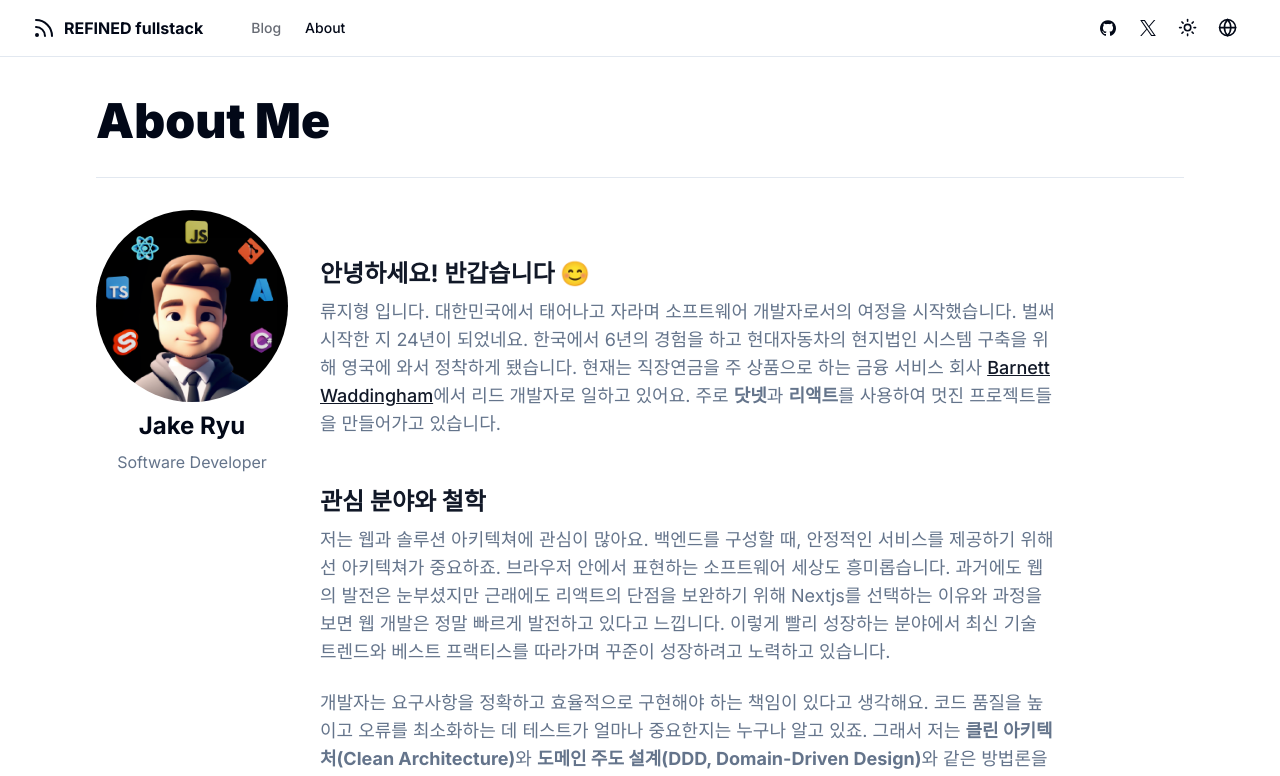
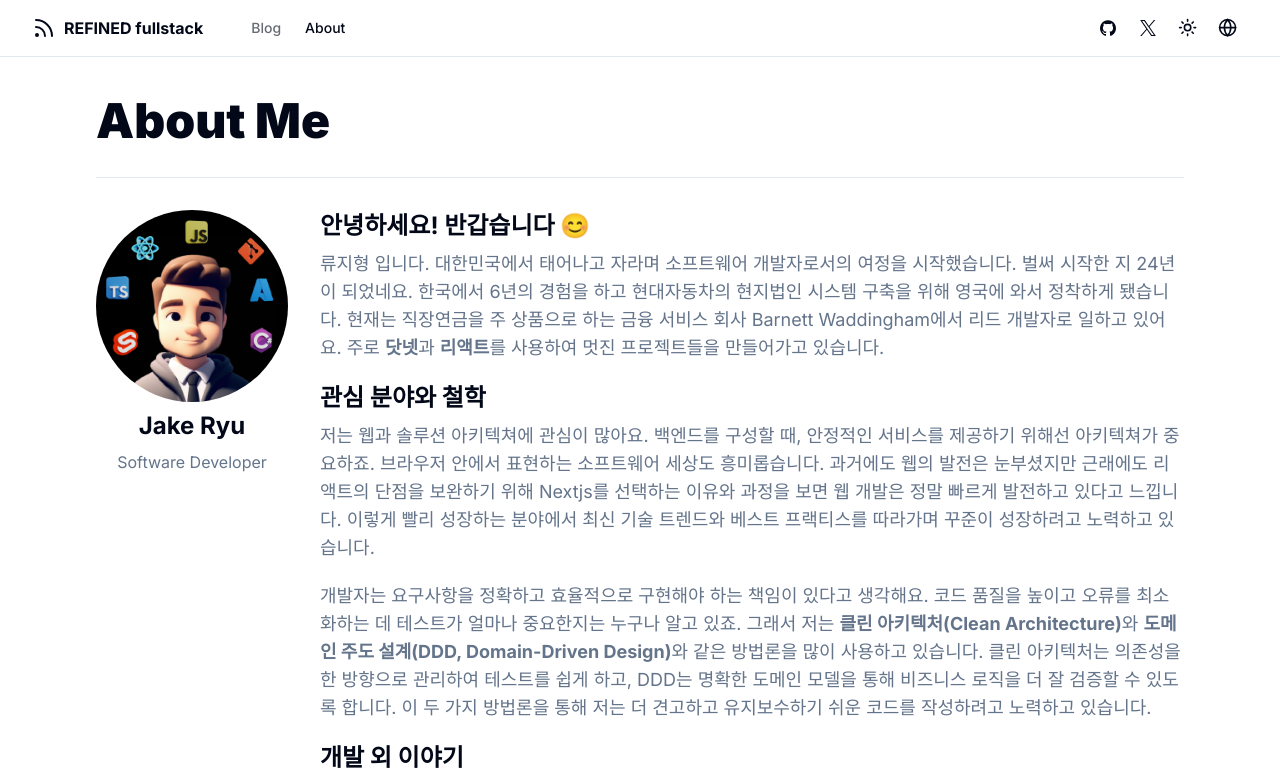
Before and after one commit to JakeRyu/velite-blog, a Next.js app: page /about in a window 1280 px wide. Shown: the top 776 px of the page. Built offline with nearby package versions, Linux system fonts and the light colour scheme; no server answers.

Commit message:
Remove prose

```diff
--- a/app/about/page.tsx
+++ b/app/about/page.tsx
@@ -40,7 +40,7 @@ export default async function AboutPage() {
             Software Developer
           </p>
         </div>
-        <div className="text-lg prose dark:prose-invert">
+        <div className="text-lg">
           {language === "en" ? (
             <div>
               <h2 className="text-2xl font-bold mb-2">
```
